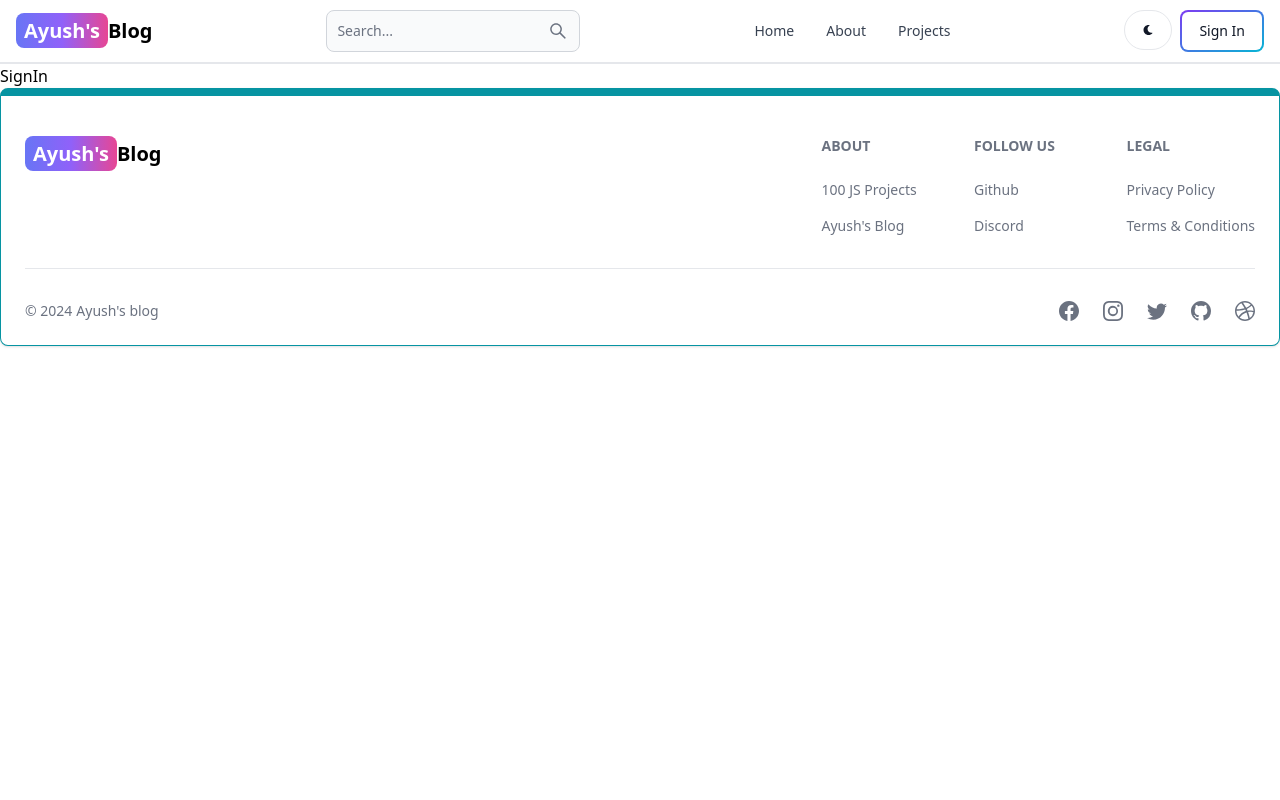
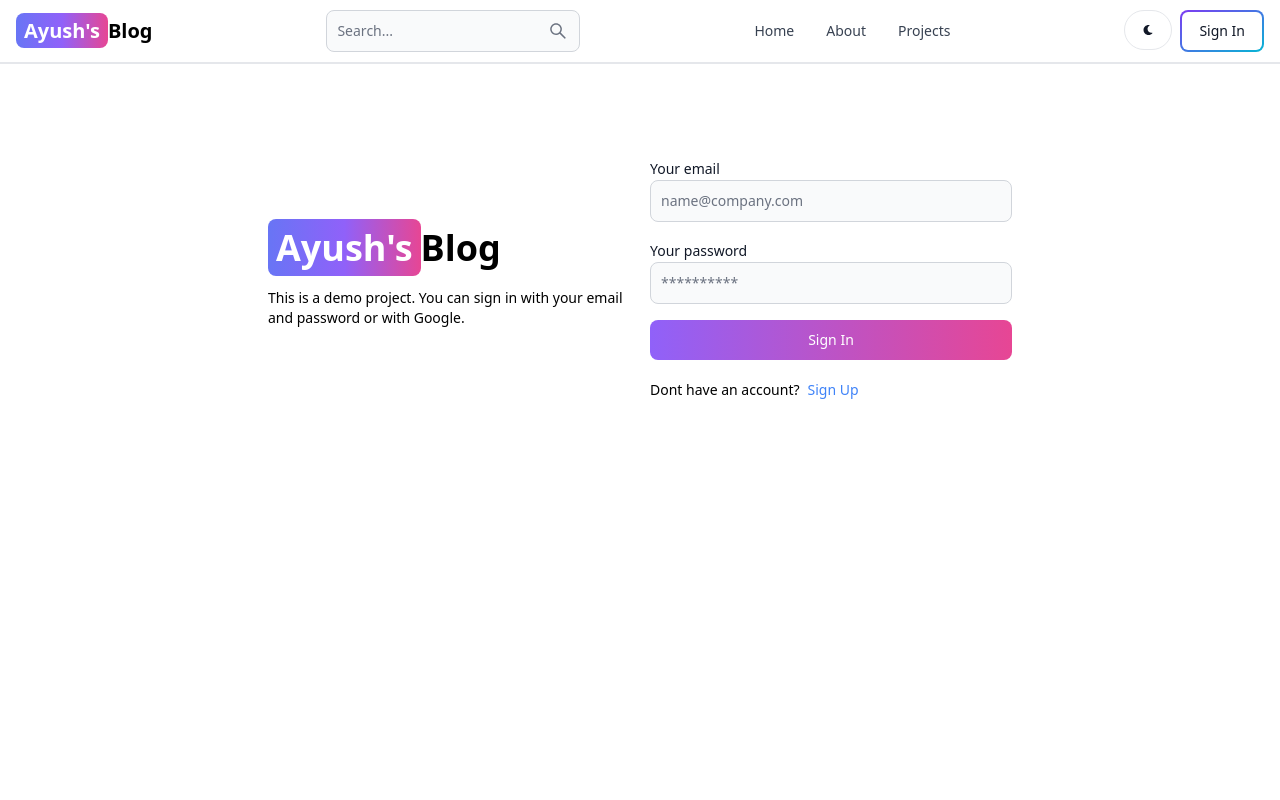
Before and after one commit to ayushrana06/MERN-Blog-Website, a React (Vite) app in the folder client/: page /sign-in in a window 1280 px wide. Shown: the top 800 px of the page. Built offline with nearby package versions, Linux system fonts and the light colour scheme.

Commit message:
complete signin page functionality

```diff
--- a/client/src/pages/SignIn.jsx
+++ b/client/src/pages/SignIn.jsx
@@ -1,7 +1,102 @@
-import React from 'react'
+import { Alert, Button, Label, Spinner, TextInput } from 'flowbite-react'
+import React, { useState } from 'react'
+import { Link, useNavigate } from 'react-router-dom'
 
 export default function SignIn() {
-  return (
-    <div>SignIn</div>
-  )
+
+    const [formData, setFormData] = useState({});
+    const [errorMessage, setErrorMessage] = useState(null);
+    const [loading, setLoading] = useState(false);
+    const navigate = useNavigate();
+
+    const handleChange = (e) => {
+        setFormData({...formData, [e.target.id]: e.target.value.trim()});
+    };
+    // console.log(formData);
+    const handleSubmit = async (e) =>{
+        e.preventDefault();
+        if (!formData.email || !formData.password){
+            return setErrorMessage('Please fill out all fields');
+        }
+        try{
+            setLoading(true);
+            setErrorMessage(null);
+            const res = await fetch('/api/auth/signin',{
+                method: 'POST',
+                headers: {'Content-Type': 'application/json'},
+                body: JSON.stringify(formData),
+            });
+            const data = await res.json();
+            if (data.success === false){
+                return setErrorMessage(data.message);
+            }
+            setLoading(false);
+            if (res.ok){
+                navigate('/');
+            }
+        }
+        catch(error){
+            setErrorMessage(error.message);
+            setLoading(false);
+        }
+    };
+    return (
+        <div className='min-h-screen mt-20'>
+            <div className='flex p-3 max-w-3xl mx-auto flex-col md:flex-row md:items-center gap-5'>
+                {/* left side */}
+                <div className='flex-1'>
+                    <Link to="/" className='font-bold dark:text-white text-4xl'>
+                    <span className='px-2 py-1 bg-gradient-to-r from-indigo-500 via-purple-500 to-pink-500 rounded-lg text-white'>Ayush's</span>
+                    Blog
+                    </Link>
+                    <p className='text-sm mt-5'>
+                        This is a demo project. You can sign in with your email and password or with Google.
+                    </p>
+                </div>
+                {/* right side */}
+
+                <div className='flex-1'>
+                    <form className='flex flex-col gap-4' onSubmit={handleSubmit}>
+                        <div>
+                            <Label value='Your email'/>
+                            <TextInput type = "email" placeholder = "name@company.com" id = "email" onChange=
+                            {handleChange}/>
+                        </div>
+                        <div>
+                            <Label value='Your password'/>
+                            <TextInput type = "password" placeholder = "**********" id = "password" onChange=
+                            {handleChange}/>
+                        </div>
+                        <Button gradientDuoTone='purpleToPink' type='submit' disabled={loading}>
+                            {
+                                loading ? (
+                                    <>
+                                    <Spinner size='sm'/>
+                                    <span className='pl-3'>Loading...</span>
+                                    </>
+                                ) : (
+                                    'Sign In'
+                                )
+                            }
+                        </Button>
+                    </form>
+                    <div className='flex gap-2 text-sm mt-5'>
+                        <span>
+                            Dont have an account?
+                        </span>
+                        <Link to='/sign-up' className = 'text-blue-500'>
+                            Sign Up
+                        </Link>
+                    </div>
+                    {
+                        errorMessage && (
+                            <Alert className='mt-5' color='failure'>
+                                {errorMessage}
+                            </Alert>
+                        )
+                    }
+                </div>
+            </div>
+        </div>
+    );
 }
--- a/client/src/pages/SignUp.jsx
+++ b/client/src/pages/SignUp.jsx
@@ -82,7 +82,7 @@
                                 ) : (
                                     'Sign up'
                                 )
-                            };
+                            }
                         </Button>
                     </form>
                     <div className='flex gap-2 text-sm mt-5'>
```
